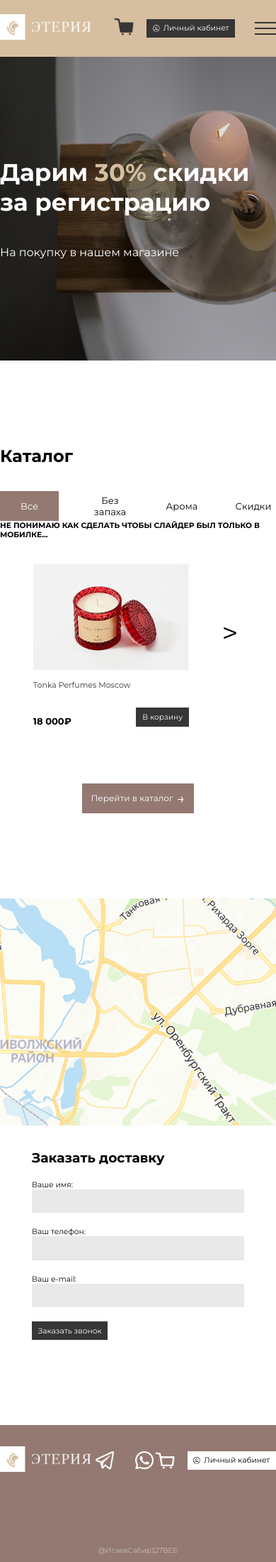
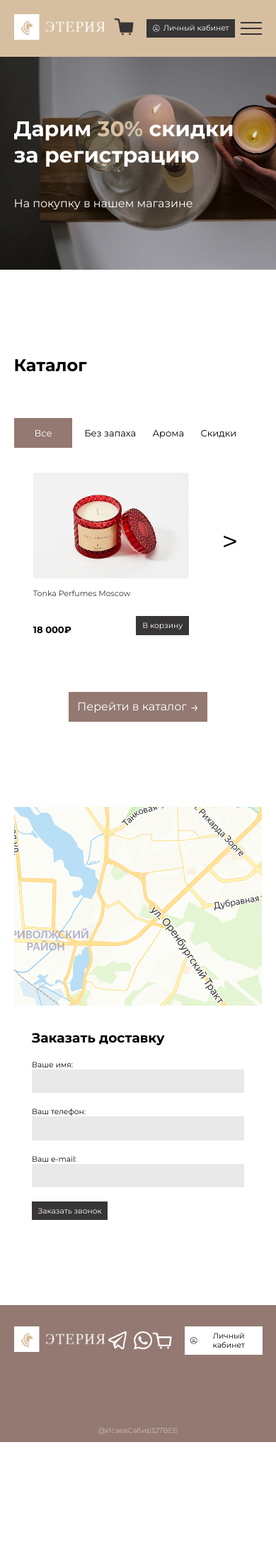
Before and after one commit to Sabir2525/kursvers, a PHP site: page / in a window 390 px wide. Shown: the whole page at 71% size. After the commit the page ends 2032 px from the top, so only its background shows below. Run offline with PHP 8.4, Linux system fonts and the light colour scheme.

Commit message:
first commit

```diff
--- a/assets/css/mobile.css
+++ b/assets/css/mobile.css
@@ -17,7 +17,26 @@
         gap: 30px;
     }
 
+    .contact_img img{
+        width: 390px;
+    }
+
+    .filtr{
+        flex-wrap: wrap;
+    }
+
+    .soc{
+        gap: 30px;
+    }
+
     /* каталог */
+    .catalog{
+        display: none;
+    }
+
+    .catalog1{
+        display: block;
+    }
     .search input {
         padding: 12px 70px 12px 12px;
         background-color: #EDEDED;
@@ -35,6 +54,13 @@
         font-weight: 700;
         font-size: 13px;
     }
+
+    .filtr{
+        margin-top: 60px;
+        gap: 30px;
+    }
+
+
     /* карточка */
     .cardic{
         flex-direction: column;
--- /dev/null
+++ b/assets/css/mobilemin.css
@@ -0,0 +1,34 @@
+@media (max-width: 400px) {
+    .container {
+        max-width: 351px;
+    }
+
+    .banner{
+        height: 300px;
+    }
+
+    .ban_tit{
+        height: 300px;
+    }
+
+    .ban_tit h1 {
+        font-size: 30px;
+    }
+
+    .contact_img img{
+        width: 350px;
+    }
+
+    .soc{
+        gap: 10px;
+    }
+
+    .catalog2 .catalog_cards{
+        justify-content: center;
+    }
+
+    .filtr{
+        margin-top: 60px;
+        gap: 10px;
+    }
+}
--- a/assets/css/style.css
+++ b/assets/css/style.css
@@ -142,6 +142,10 @@ section{
     margin-top: 120px;
 }
 
+.catalog1{
+    display: none;
+}
+
 .catalog h2{
     margin-bottom: 35px;
 }
@@ -167,7 +171,7 @@ section{
 }
 
 .catalog_cards .card_tit{
-    height: 130px;
+    height: 145px;
     display: flex;
     flex-direction: column;
     justify-content: space-between;
@@ -235,6 +239,84 @@ section{
     background: none;
 }
 /*  */
+.catalog1{
+    display: none;
+    margin-top: 120px;
+}
+
+.catalog1 h2{
+    margin-bottom: 35px;
+}
+
+.filtr{
+    display: flex;
+    gap: 40px;
+}
+
+.filtr button{
+    background: none;
+    font-size: 20px;
+}
+
+.catalog_cards{
+    display: flex;
+    width: 100%;
+    justify-content: center;
+}
+
+.catalog_cards .card{
+    margin-top: 35px;
+}
+
+.catalog_cards .card_tit{
+    height: 145px;
+    display: flex;
+    flex-direction: column;
+    justify-content: space-between;
+}
+
+.catalog_cards .card img{
+    width: 370px;
+}
+
+.catalog_cards .card h3{
+    margin-top: 20px;
+    color: #373535;
+    font-size: 18px;
+    font-weight: 400;
+}
+
+.catalog_cards .card p{
+    font-weight: 700;
+    font-size: 20px;
+}
+
+.catalog_cards .card .price{
+    display: flex;
+    justify-content: space-between;
+    align-items: flex-end;
+}
+
+.catalog1 .btn1{
+    background-color: #937971;
+    border: none;
+    color: white;
+    padding: 7px 10px;
+    font-size: 16px;
+    font-weight: 400;
+    cursor: pointer;
+    border: 2px solid rgba(128, 128, 128, 0);
+    display: flex;
+    gap: 5px;
+    align-items: center;
+    margin-top: 80px;
+}
+
+.catalog1 .btn1 span{
+    color: white;
+    font-size: 20px;
+}
+/*  */
 /*  */
 
 .contact{
@@ -242,6 +324,7 @@ section{
     margin-bottom: 120px;
     display: flex;
     justify-content: space-evenly;
+    flex-wrap: wrap;
 }
 
 .contact_img img{
@@ -266,6 +349,7 @@ section{
 /*  */
 
 footer{
+    width: 100%;
     padding-top: 60px;
     padding-bottom: 10px;
     background-color: #937971;
@@ -334,6 +418,16 @@ footer .butor .btn{
     margin-top: 100px;
     margin-bottom: 120px;
 }
+
+.sliders{
+    display: flex;
+}
+
+.cardic #nextBtn{
+    margin-left: 40px;
+}
+
+
 
 .card_img img{
     width: 600px;
--- a/catalog.html
+++ b/catalog.html
@@ -9,6 +9,7 @@
     <link rel="shortcut icon" href="assets/img/logo/logootd.png" type="image/x-icon">
     <link rel="stylesheet" href="assets/css/planshet.css">
     <link rel="stylesheet" href="assets/css/mobile.css">
+    <link rel="stylesheet" href="assets/css/mobilemin.css">
 </head>
 
 <body>
@@ -62,14 +63,14 @@
         </div>
         <input type="text" placeholder="поиск">
     </div>
-    <div class="catalog container">
+    <div class="catalog2 container">
         <div class="filtr">
             <button style="background-color: #937971; color: white; padding: 13px 29px;">Все</button>
             <button>Без запаха</button>
             <button>Арома</button>
             <button>Скидки</button>
         </div>
-        <div class="catalog_cards" style="justify-content: space-between;">
+        <div class="catalog_cards" >
             <div class="card">
                 <img src="assets/img/catalog/icon1.png" alt="">
                 <div class="card_tit">
--- a/index.html
+++ b/index.html
@@ -9,6 +9,7 @@
     <link rel="shortcut icon" href="assets/img/logo/logootd.png" type="image/x-icon">
     <link rel="stylesheet" href="assets/css/planshet.css">
     <link rel="stylesheet" href="assets/css/mobile.css">
+    <link rel="stylesheet" href="assets/css/mobilemin.css">
 </head>
 
 <body>
@@ -65,6 +66,8 @@
     </div>
     <!--  -->
 
+    <!--  -->
+    <!--  -->
     <div class="catalog container">
         <h2>Каталог</h2>
         <div class="filtr">
@@ -73,8 +76,64 @@
             <button>Арома</button>
             <button>Скидки</button>
         </div>
-        <h1>НЕ ПОНИМАЮ КАК СДЕЛАТЬ ЧТОБЫ СЛАЙДЕР БЫЛ ТОЛЬКО В МОБИЛКЕ...</h1>
-        <div class="catalog_cards slider">
+        <div class="catalog_cards">
+            <div class="slide1">
+                <div class="card">
+                    <img src="assets/img/catalog/icon1.png" alt="">
+                    <div class="card_tit">
+                        <h3>Tonka Perfumes Moscow</h3>
+                        <div class="price">
+                            <p>18 000₽</p>
+                            <button class="btn">В корзину</button>
+                        </div>
+                    </div>
+                </div>
+            </div>
+            <div class="slide1">
+                <div class="card">
+                    <img src="assets/img/catalog/icon2.png" alt="">
+                    <div class="card_tit">
+                        <h3>12 Legends Taiga</h3>
+                        <div class="price">
+                            <p>20 000₽</p>
+                            <button class="btn">В корзину</button>
+                        </div>
+                    </div>
+                </div>
+            </div>
+            <div class="slide1">
+                <div class="card">
+                    <img src="assets/img/catalog/icon3.png" alt="">
+                    <div class="card_tit">
+                        <h3>ESSENTIAL PARFUMS PARIS ORANGE X <br> SANTAL by Natalie Gracia-Cetto</h3>
+                        <div class="price">
+                            <p>22 000₽</p>
+                            <button class="btn">В корзину</button>
+                        </div>
+                    </div>
+                </div>
+            </div>
+        </div>
+        <center>
+            <a href="catalog.html">
+                <button class="btn1">Перейти в каталог <span>→</span></button>
+            </a>
+        </center>
+    </div>
+
+    <!--  -->
+    <!--  -->
+
+    <div class="catalog1 container">
+        <h2>Каталог</h2>
+        <div class="filtr">
+            <button style="background-color: #937971; color: white; padding: 13px 29px;">Все</button>
+            <button>Без запаха</button>
+            <button>Арома</button>
+            <button>Скидки</button>
+        </div>
+
+        <div class="catalog_cards">
             <div class="slide">
                 <div class="card">
                     <img src="assets/img/catalog/icon1.png" alt="">
@@ -111,7 +170,7 @@
                     </div>
                 </div>
             </div>
-            <button id ="nextBtn" >></button>
+            <button id="nextBtn">></button>
         </div>
 
         <script>
@@ -130,8 +189,6 @@
 
                 slides[currentIndex].classList.add('active')
             })
-
-
         </script>
         <center>
             <a href="catalog.html">
--- a/shop.html
+++ b/shop.html
@@ -9,6 +9,7 @@
     <link rel="shortcut icon" href="assets/img/logo/logootd.png" type="image/x-icon">
     <link rel="stylesheet" href="assets/css/planshet.css">
     <link rel="stylesheet" href="assets/css/mobile.css">
+    <link rel="stylesheet" href="assets/css/mobilemin.css">
 </head>
 
 <body>
```
Also changed, not shown: card.html (+27 -3 lines).
